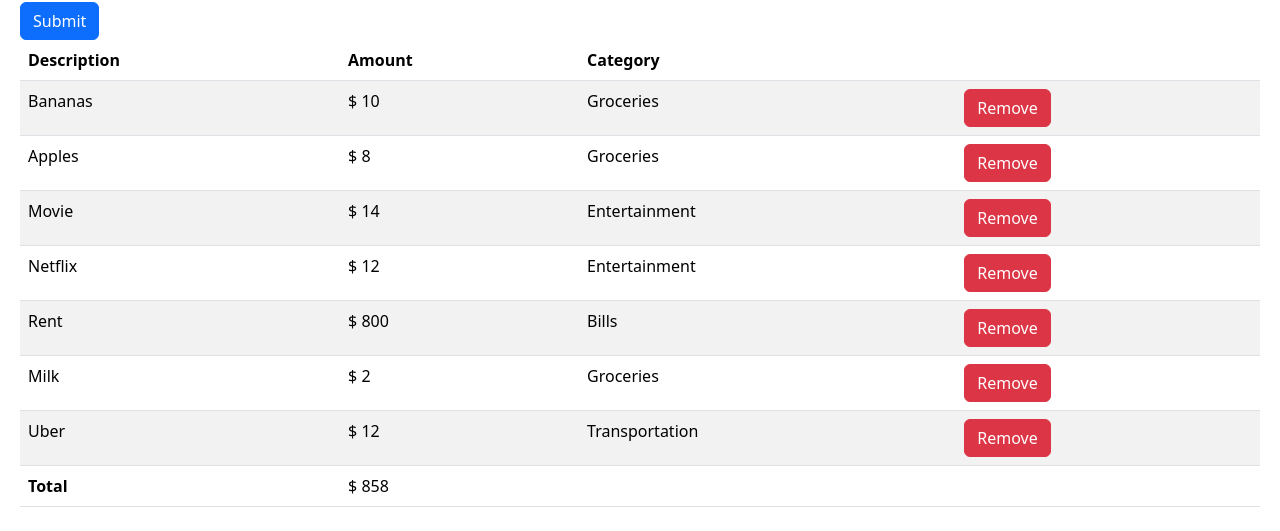
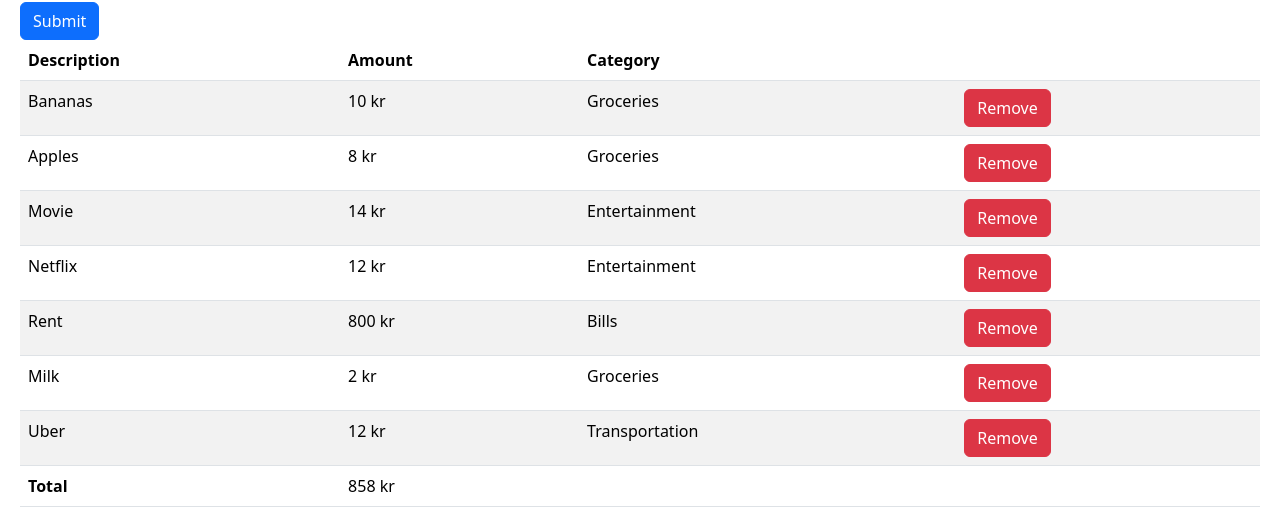
Before and after one commit to hugosundberg/expenseTracker, a React (Vite) app: page / in a window 1280 px wide. Shown: the part 263-794 px from the top of the page. Built offline with nearby package versions, Linux system fonts and the light colour scheme.

Commit message:
changed to SEK

```diff
--- a/src/components/ExpenseList/ExpenseList.tsx
+++ b/src/components/ExpenseList/ExpenseList.tsx
@@ -30,7 +30,7 @@ const ExpenseList = ({ listItems, onClick }: Props) => {
           {listItems.map((expense, index) => (
             <tr key={index}>
               <td>{expense.description}</td>
-              <td>$ {expense.amount}</td>
+              <td>{expense.amount} kr</td>
               <td>{expense.category}</td>
               <td>
                 <button
@@ -44,7 +44,7 @@ const ExpenseList = ({ listItems, onClick }: Props) => {
           ))}
           <tr>
             <th>Total</th>
-            <td>$ {totalExpense}</td>
+            <td>{totalExpense} kr</td>
             <td></td>
             <td></td>
           </tr>
```
